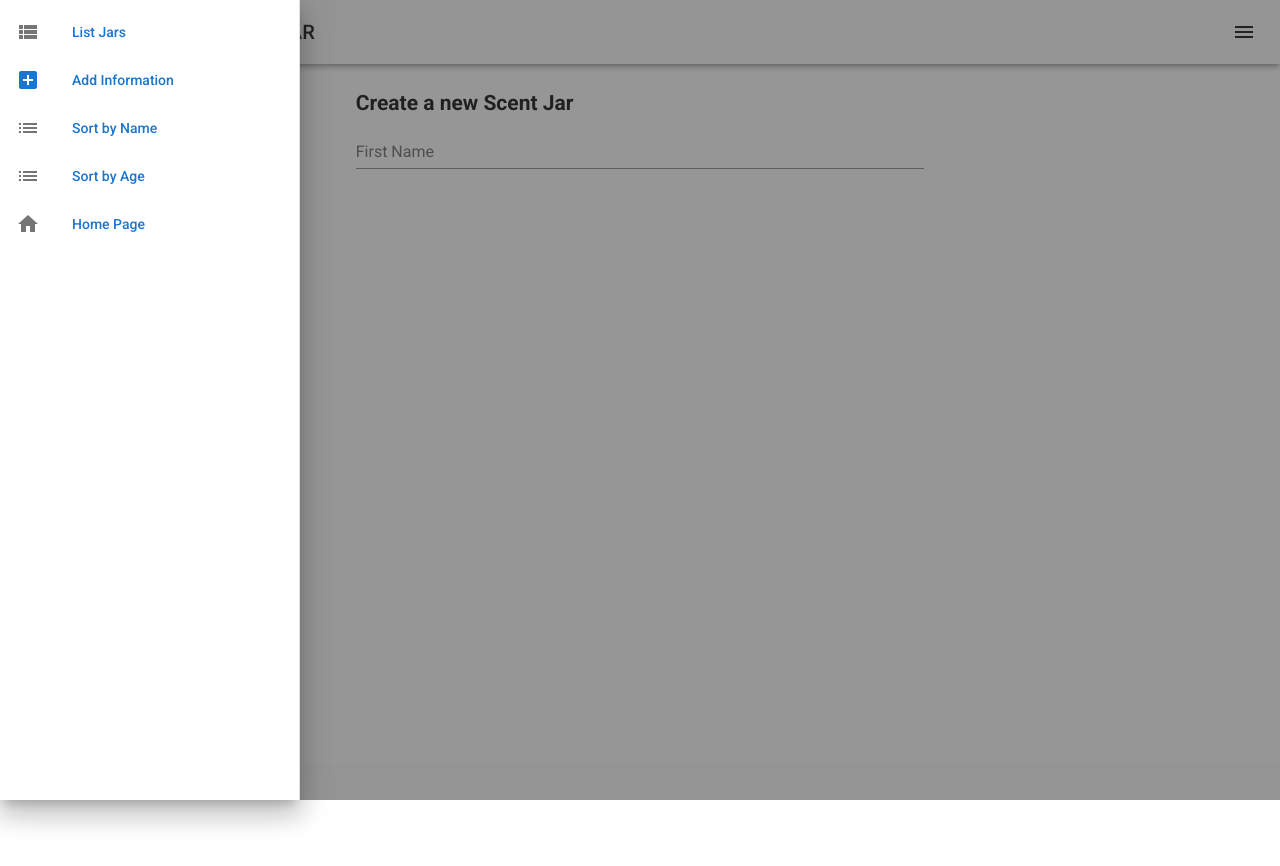
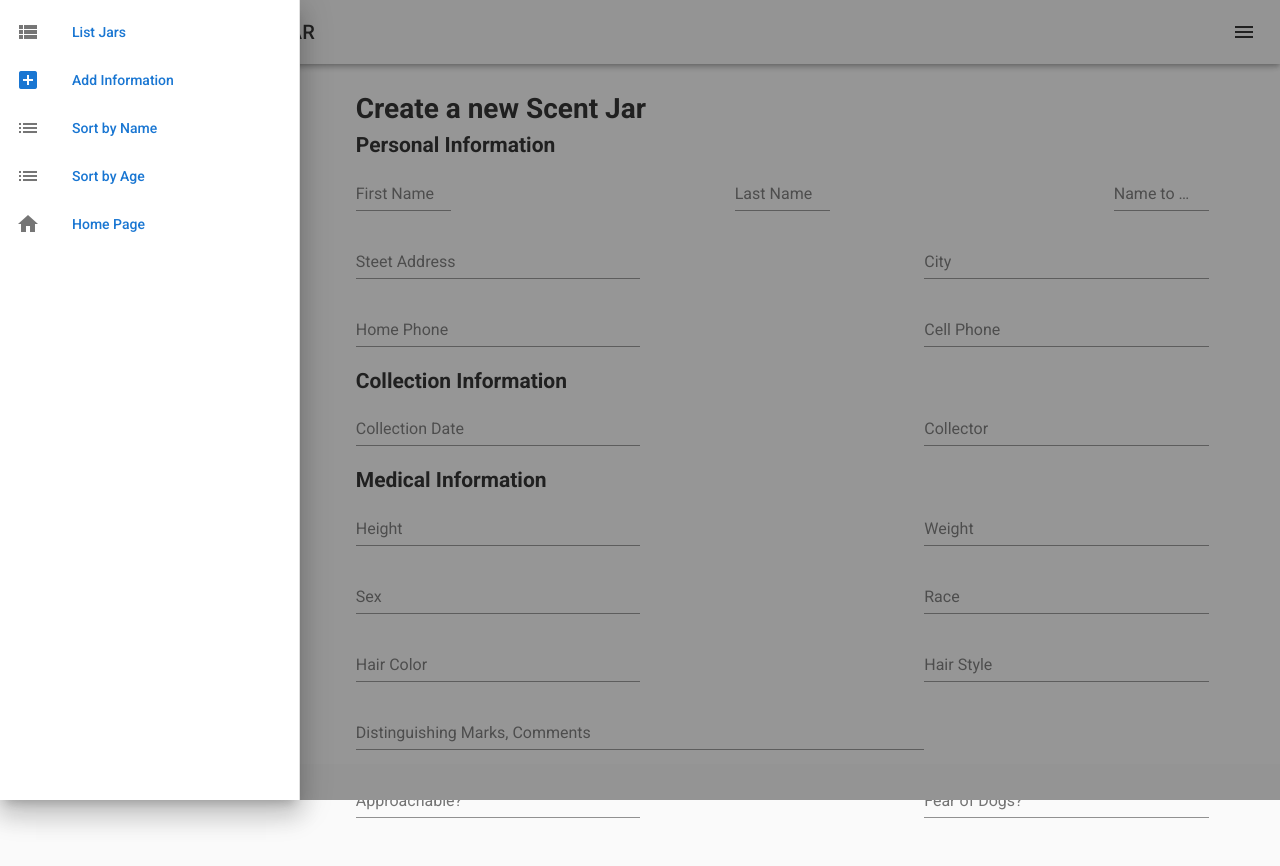
Before and after one commit to KonaLu/ScentJars, a Vue app: page /AddJar in a window 1280 px wide. Shown: the top 866 px of the page. Before the commit the page ends 800 px from the top, so only its background shows below. Built offline with nearby package versions, Linux system fonts and the light colour scheme.

Commit message:
Added input fields to New Jar page.

```diff
--- a/src/components/Pages/AddJar.vue
+++ b/src/components/Pages/AddJar.vue
@@ -2,11 +2,19 @@
   <v-container>
     <v-layout row>
       <v-flex xs12 sm6 offset-sm3>
+        <h1>
+          Create a new Scent Jar
+        </h1>
+      </v-flex>
+    </v-layout>
+    <v-layout row>
+      <v-flex xs12 sm6 offset-sm3>
         <h2>
-          Create a new Scent Jar
+          Personal Information
         </h2>
       </v-flex>
     </v-layout>
+
     <v-layout row>
       <v-flex xs12>
         <form>
@@ -14,12 +22,165 @@
             <v-flex xs12 sm6 offset-sm3>
               <v-text-field name="FirstName"
               label="First Name"
-              id="Name"
+              id="FirstName"
+              required>
+              </v-text-field>
+            </v-flex>
+            <v-flex xs12 sm6 offset-sm3>
+              <v-text-field name="LastName"
+              label="Last Name"
+              id="LastName"
+              required>
+              </v-text-field>
+            </v-flex>
+            <v-flex xs12 sm6 offset-sm3>
+              <v-text-field name="NickName"
+              label="Name to Call"
+              id="NickName"
+              >
+              </v-text-field>
+            </v-flex>
+          </v-layout>
+          <v-layout row>
+            <v-flex xs12 sm6 offset-sm3>
+              <v-text-field name="SteetAddress"
+              label="Steet Address"
+              id="SteetAddress"
+              required>
+              </v-text-field>
+            </v-flex>
+            <v-flex xs12 sm6 offset-sm3>
+              <v-text-field name="City"
+              label="City"
+              id="City"
               required>
               </v-text-field>
             </v-flex>
           </v-layout>
-        </form>
+          <v-layout row>
+            <v-flex xs12 sm6 offset-sm3>
+              <v-text-field name="HomePhone"
+              label="Home Phone"
+              id="HomePhone"
+              >
+              </v-text-field>
+            </v-flex>
+            <v-flex xs12 sm6 offset-sm3>
+              <v-text-field name="CellPhone"
+              label="Cell Phone"
+              id="CellPhone"
+              >
+              </v-text-field>
+            </v-flex>
+          </v-layout>
+          <v-layout row>
+            <v-flex xs12 sm6 offset-sm3>
+              <h2>
+                Collection Information
+              </h2>
+            </v-flex>
+          </v-layout>
+
+          <v-layout row>
+            <v-flex xs12 sm6 offset-sm3>
+              <v-text-field name="CollectionDate"
+              label="Collection Date"
+              id="CollectionDate"
+              required
+              >
+              </v-text-field>
+            </v-flex>
+            <v-flex xs12 sm6 offset-sm3>
+              <v-text-field name="Collector"
+              label="Collector"
+              id="Collector"
+              required
+              >
+              </v-text-field>
+            </v-flex>
+          </v-layout>
+          <v-layout row>
+            <v-flex xs12 sm6 offset-sm3>
+              <h2>
+                Medical Information
+              </h2>
+            </v-flex>
+          </v-layout>
+          <v-layout row>
+            <v-flex xs12 sm6 offset-sm3>
+              <v-text-field name="Height"
+              label="Height"
+              id="Height"
+              >
+              </v-text-field>
+            </v-flex>
+            <v-flex xs12 sm6 offset-sm3>
+              <v-text-field name="Weight"
+              label="Weight"
+              id="Weight"
+              >
+              </v-text-field>
+            </v-flex>
+          </v-layout>
+          <v-layout row>
+            <v-flex xs12 sm6 offset-sm3>
+              <v-text-field name="Sex"
+              label="Sex"
+              id="Sex"
+              >
+              </v-text-field>
+            </v-flex>
+            <v-flex xs12 sm6 offset-sm3>
+              <v-text-field name="Race"
+              label="Race"
+              id="Race"
+              >
+              </v-text-field>
+            </v-flex>
+          </v-layout>
+          <v-layout row>
+            <v-flex xs12 sm6 offset-sm3>
+              <v-text-field name="HairColor"
+              label="Hair Color"
+              id="HairColor"
+              >
+              </v-text-field>
+            </v-flex>
+            <v-flex xs12 sm6 offset-sm3>
+              <v-text-field name="HairStyle"
+              label="Hair Style"
+              id="HairStyle"
+              >
+              </v-text-field>
+            </v-flex>
+          </v-layout>
+          <v-layout row>
+            <v-flex xs12 sm6 offset-sm3>
+              <v-text-field name="Marks"
+              label="Distinguishing Marks, Comments"
+              id="Marks"
+              >
+              </v-text-field>
+            </v-flex>
+          </v-layout>
+          <v-layout row>
+            <v-flex xs12 sm6 offset-sm3>
+              <v-text-field name="Approachable"
+              label="Approachable?"
+              id="Approachable"
+              >
+              </v-text-field>
+            </v-flex>
+            <v-flex xs12 sm6 offset-sm3>
+              <v-text-field name="Dogs"
+              label="Fear of Dogs?"
+              id="Dogs"
+              >
+              </v-text-field>
+            </v-flex>
+          </v-layout>
+
+       </form>
       </v-flex>
     </v-layout>
   </v-container>
```
